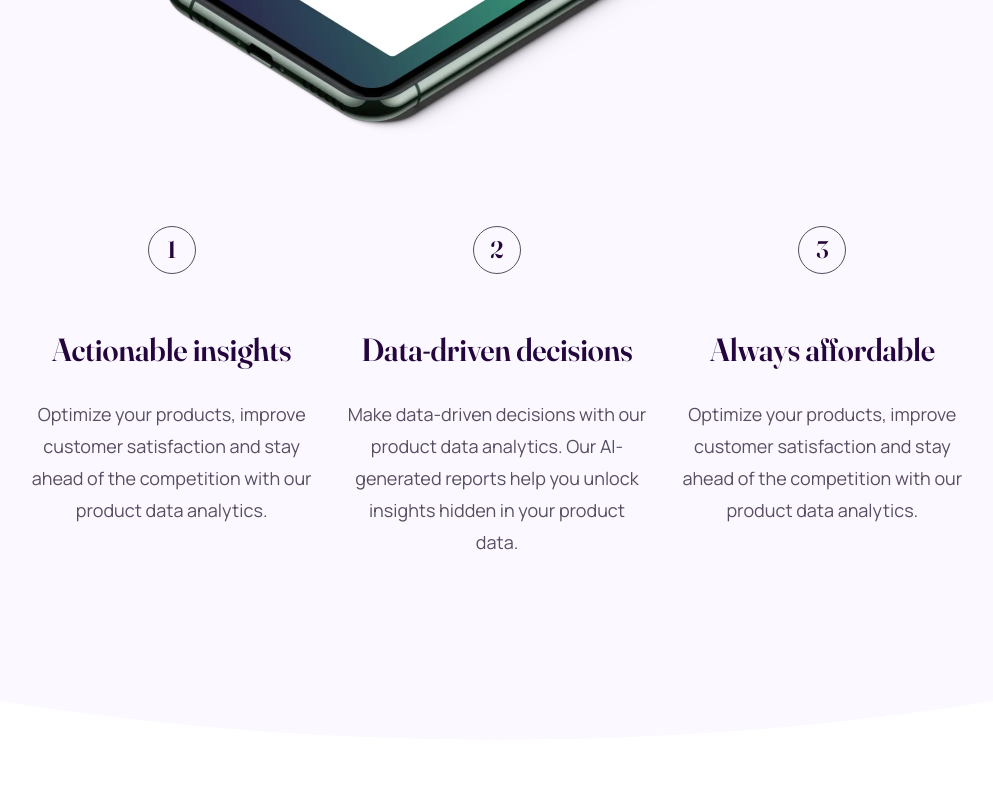
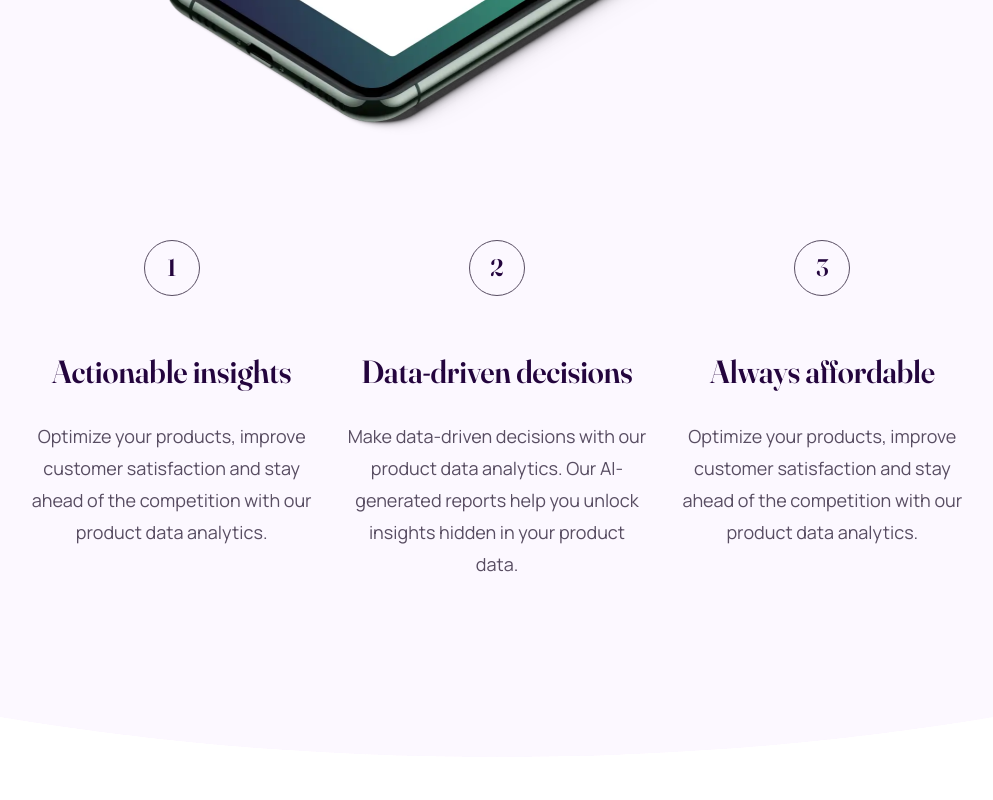
Before and after one commit to dunewalkin/workit-landing-page, a plain HTML site: page index.html in a window 1280 px wide. Shown: the part 760-1560 px from the top of the page, without its empty margins (143-1136 px from the left). Drawn offline with Linux system fonts and the light colour scheme; files whose address does not match are found by name.

Commit message:
first commit

```diff
--- a/scss/layouts/_info.scss
+++ b/scss/layouts/_info.scss
@@ -9,7 +9,7 @@
       justify-content: space-between;
       gap: 1.62rem;
       padding: 0 10.31rem;
-      padding-block: 5.63rem 10.69rem;
+      padding-block: 6.5rem 10.69rem;
 
       @include mq(medium) {
          flex-direction: column;
@@ -48,8 +48,8 @@
       display: flex;
       align-items: center;
       justify-content: center;
-      width: 3rem;
-      height: 3rem;
+      width: 3.5rem;
+      height: 3.5rem;
       font-size: 1.5rem;
       line-height: 2.5rem;
       color: var(--color-primary);
@@ -58,7 +58,7 @@
       margin-bottom: 3.5rem;
 
       @include mq(medium) {
-         width: 3.38rem;
+         width: 4.14rem;
          font-size: 1.25rem;
          line-height: 2.25rem;
          margin: 0 auto;
```
Also changed, not shown: css/styles.css.
